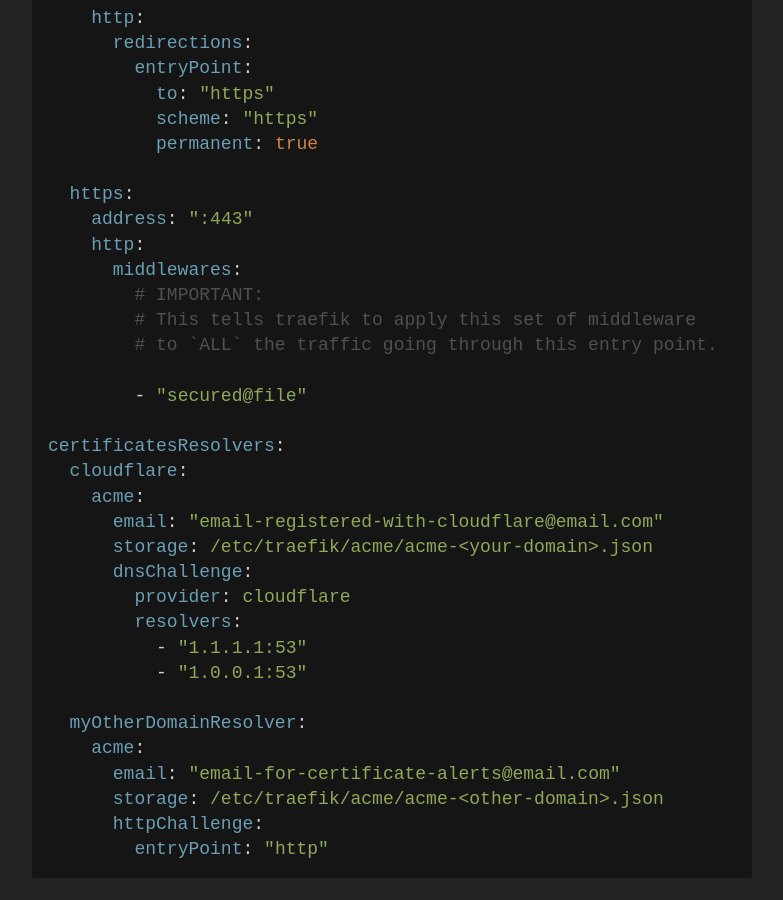
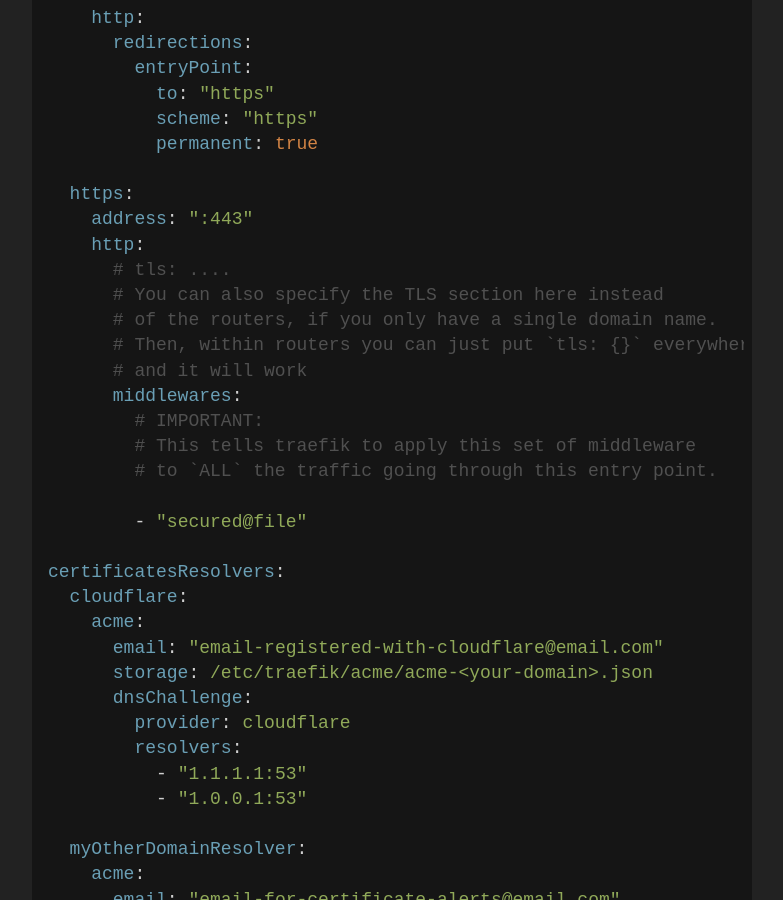
Before and after one commit to abhinavdabral/abhinavdabral.github.io, a Jekyll site: the page built from _posts/2023-8-20-how-to-traefik.md, in a window 1280 px wide and 900 px high, scrolled down 4506 px. Shown: the whole window, without its empty margins (248-1031 px from the left). Built offline with Jekyll 4.4.1, drawn with Linux system fonts in a browser that asks for light colours.

Commit message:
upd: Added comment on traefik post

```diff
--- a/_posts/2023-8-20-how-to-traefik.md
+++ b/_posts/2023-8-20-how-to-traefik.md
@@ -165,6 +165,11 @@ entryPoints:
   https:
     address: ":443"
     http:
+      # tls: ....
+      # You can also specify the TLS section here instead
+      # of the routers, if you only have a single domain name.
+      # Then, within routers you can just put `tls: {}` everywhere
+      # and it will work
       middlewares:
         # IMPORTANT:
         # This tells traefik to apply this set of middleware
```
